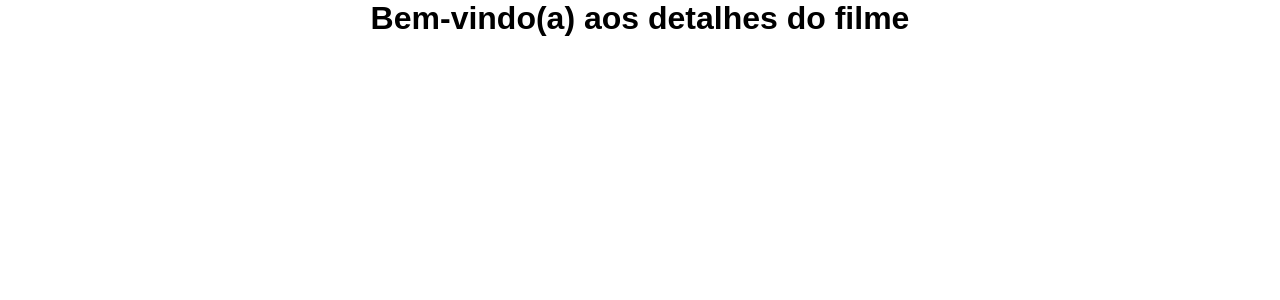
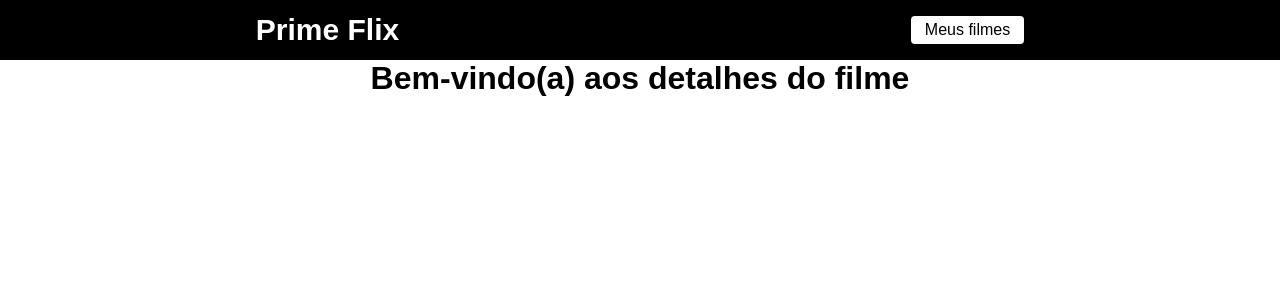
Before and after one commit to PauloAlves8039/react-prime-fix, a React (Vite) app: page /filme/1 in a window 1280 px wide. Shown: the top 300 px of the page. Built offline with nearby package versions, Linux system fonts and the light colour scheme.

Commit message:
feat: implementado o header

```diff
--- a/src/App.css
+++ b/src/App.css
@@ -0,0 +1,4 @@
+:root {
+    --dark-color: #000000;
+    --neutral-color: #FFF;
+}
--- /dev/null
+++ b/src/components/Header/header.css
@@ -0,0 +1,25 @@
+header {
+    display: flex;
+    align-items: center;
+    justify-content: space-around;
+    width: 100%;
+    height: 60px;
+    background-color: var(--dark-color);
+}
+
+.logo{
+    text-decoration: none;
+    font-size: 30px;
+    cursor: pointer;
+    color: var(--neutral-color);
+    font-weight: bold;
+}
+
+.favoritos{
+    text-decoration: none;
+    cursor: pointer;
+    background-color: var(--neutral-color);
+    padding: 5px 14px;
+    color: var(--dark-color);
+    border-radius: 4px;
+}
--- /dev/null
+++ b/src/components/Header/index.jsx
@@ -0,0 +1,13 @@
+import "./header.css";
+import { Link } from "react-router-dom";
+
+function Header(){
+    return(
+      <header>
+        <Link className="logo" to="/">Prime Flix</Link>
+        <Link className="favoritos" to="/favoritos">Meus filmes</Link>
+      </header>
+    )
+};
+
+export default Header;
--- a/src/routes.jsx
+++ b/src/routes.jsx
@@ -3,9 +3,12 @@
 import Home from "./pages/Home";
 import Filme from "./pages/Filme";
 
+import Header from "./components/Header";
+
 function RoutesApp() {
     return(
       <BrowserRouter>
+        <Header />
         <Routes>
             <Route path="/" element={ <Home/> } />
             <Route path="/filme/:id" element={ <Filme/> } />
```
